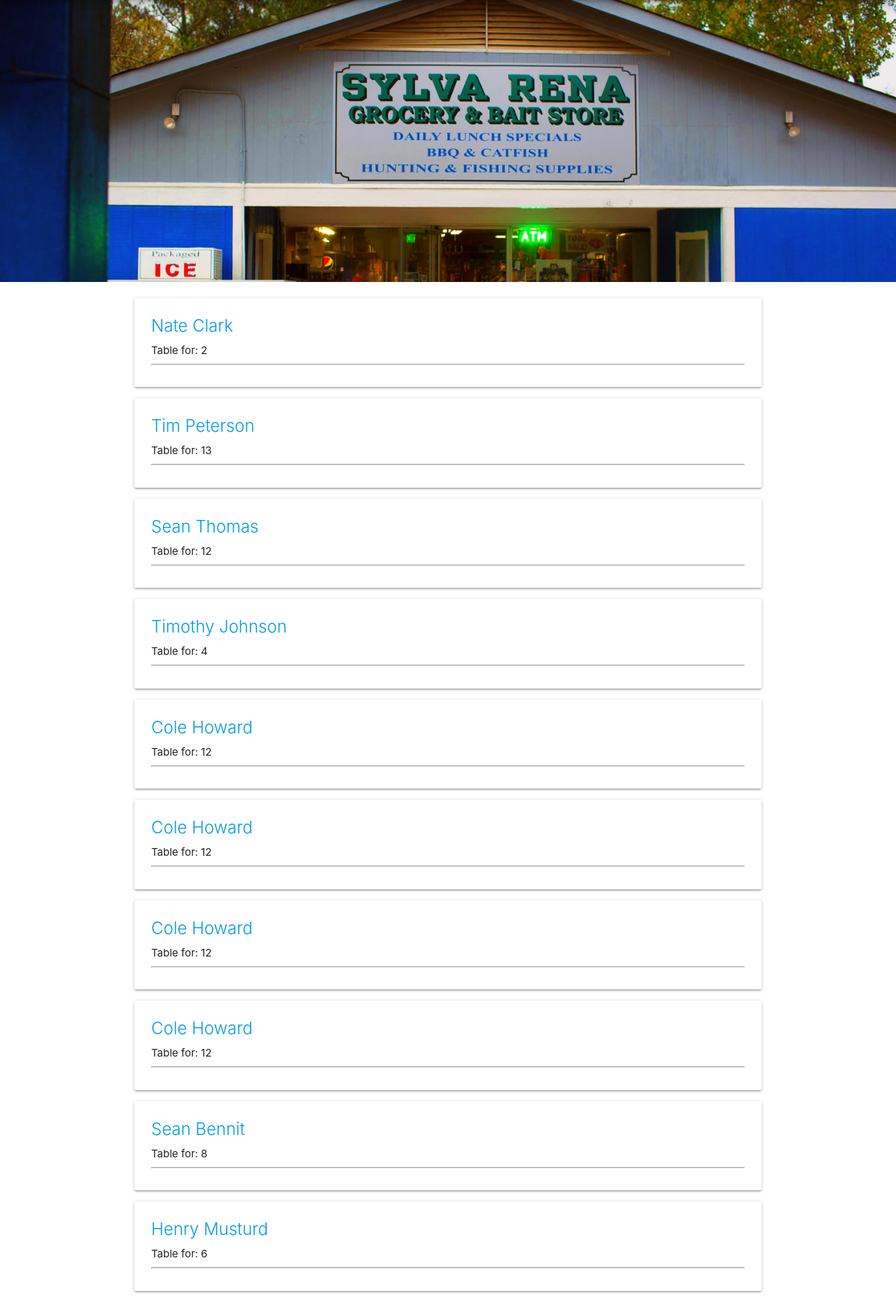
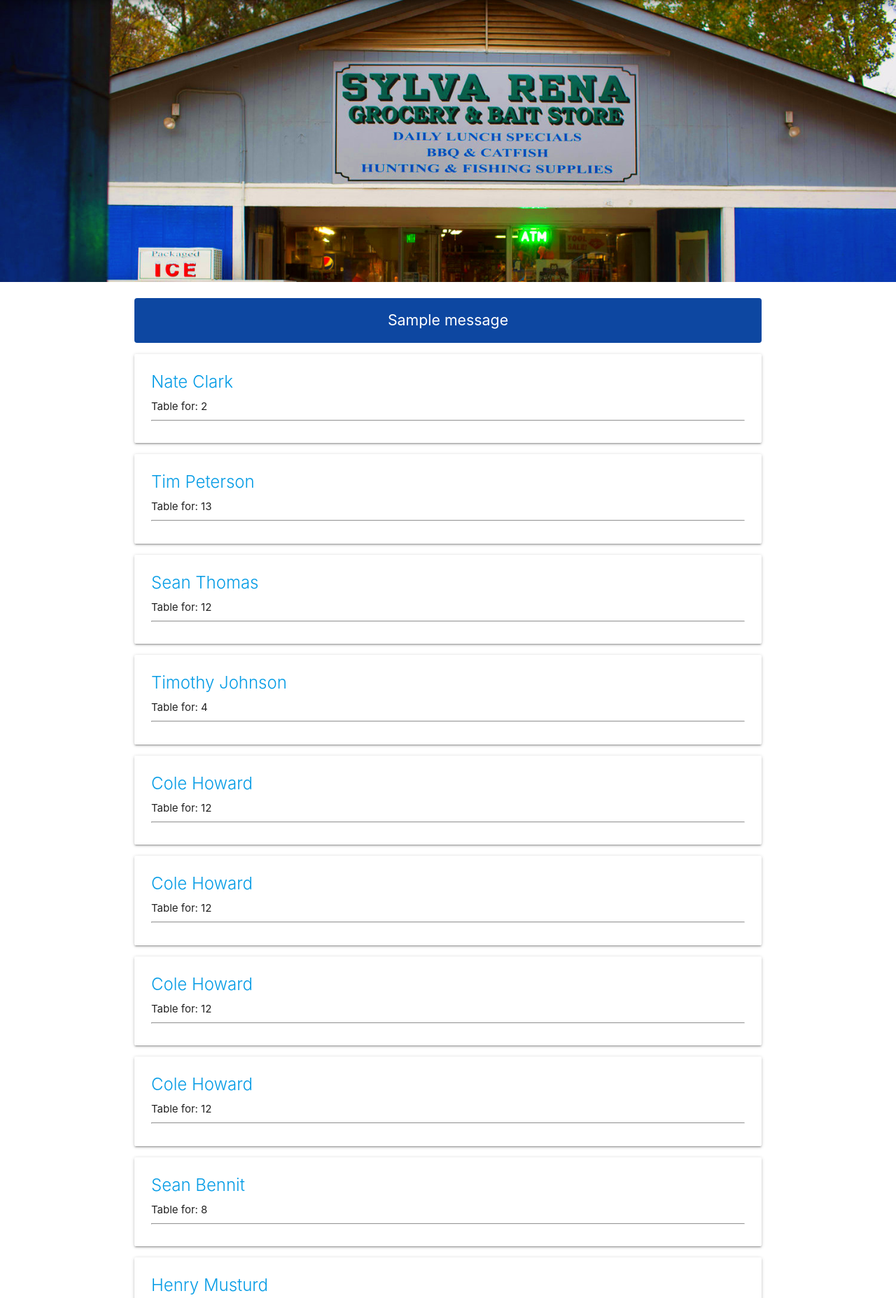
Before and after one commit to Dannyp123/Dunn-s-Country-Store-table-reservation, a Django app: page /reserved-tables in a window 1280 px wide. Shown: the part 65-1920 px from the top of the page at 70% size. Run offline with Django 3.2, Linux system fonts and the light colour scheme; data comes from the database, SQL or seed files in the repository; one stand-in notice (Sample message) is shown; some libraries are stand-ins or nearby versions.

Commit message:
added a django message that lets the user know an email has been sent.

```diff
--- a/app/templates/reservered-tables.html
+++ b/app/templates/reservered-tables.html
@@ -18,12 +18,21 @@
 <div class="col s12 m8 l12">
     <img id="headerImg" class="responsive-img" src="/static/images/store.jpg" alt="Dunn's Country Store">
 </div>
-
+<div class="container">
+    {% if messages %}
+    {% for message in messages %}
+    <div class="center-align blue darken-4 br p-2" style="margin-top: 16px;">
+        <span class="white-text" style="font-size: 16pt">{{ message }}</span>
+    </div>
+    {% endfor %}
+    {% endif %}
+</div>
 {% for table in reserved %}
 <div class="container">
 
     <div class="card">
         <div class="card-content">
+
             <div>
                 {% if reserved|length == 0 %}
                 <p class="flow-text center-align red-text darken-3">No new reserved tables</p>
--- a/app/views.py
+++ b/app/views.py
@@ -98,6 +98,8 @@
         print(response.body)
         print(response.headers)
         print(reservation.email)
+        messages.success(request,
+                         f"An email has been sent to {reservation.email}.")
         return redirect("reserved")
 
 
```
